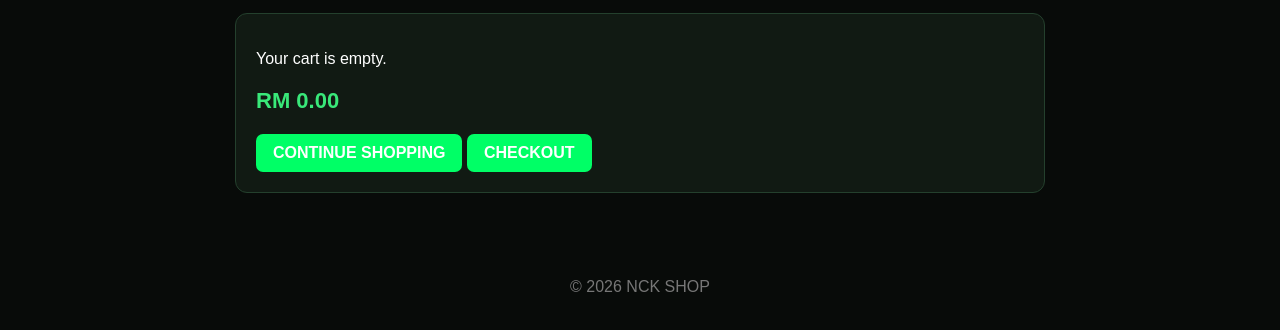
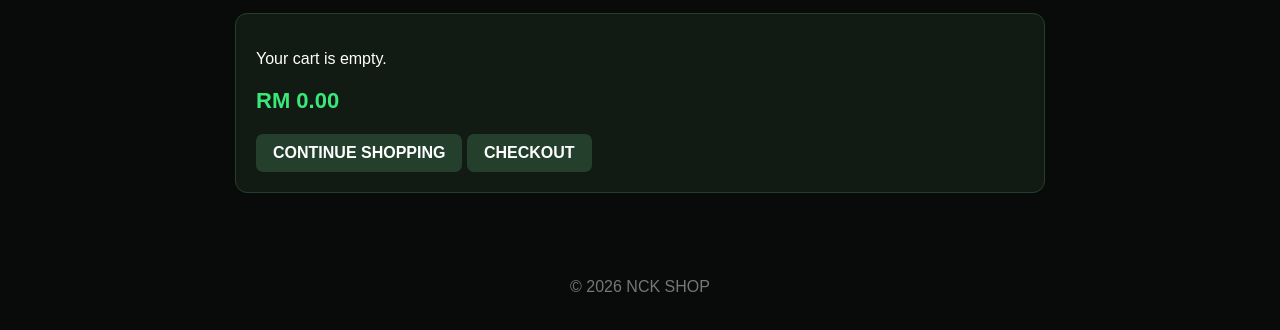
Before and after one commit to Asnawi1999/nck-shop, a plain HTML site: page cart.html in a window 1280 px wide. Shown: the part 230-560 px from the top of the page. Drawn offline with Linux system fonts and the light colour scheme.

Commit message:
Update cart.html

```diff
--- a/cart.html
+++ b/cart.html
@@ -16,7 +16,7 @@ h1{color:#39e879}
 .box{background:#111a13;border:1px solid #24402d;padding:20px;border-radius:12px}
 .item{display:flex;justify-content:space-between;gap:12px;align-items:center;border-bottom:1px solid #24402d;padding:15px 0}
 input{width:65px;padding:10px;background:#080b09;color:white;border:1px solid #39e879;border-radius:6px}
-button,.btn{display:inline-block;padding:10px 17px;background:#00ff66;color:#ffffff;border:0;border-radius:7px;font-weight:bold;text-decoration:none;cursor:pointer}
+button,.btn{display:inline-block;padding:10px 17px;background:#24402d;color:#ffffff;border:0;border-radius:7px;font-weight:bold;text-decoration:none;cursor:pointer}
 .remove{background:#652525;color:white}
 .total{font-size:22px;color:#39e879;font-weight:bold;margin:20px 0}
 footer{text-align:center;color:#777;padding:25px}
```
